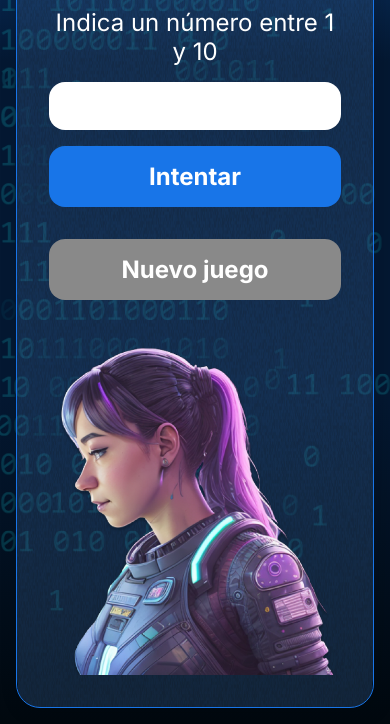
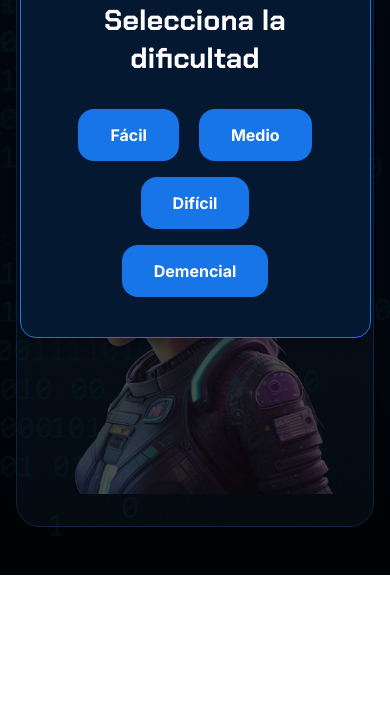
Before and after one commit to FACUU04/JSGAME, a plain HTML site: page index.html in a window 390 px wide. Shown: the part 269-993 px from the top of the page. After the commit the page ends 844 px from the top, so only its background shows below. Drawn offline with Linux system fonts and the light colour scheme.

Commit message:
Se agrego ventana flotante para seleccion de dificultad y se ajusto el codigo para poder elegir la dificultad del juego

```diff
--- a/app.js
+++ b/app.js
@@ -1,98 +1,94 @@
-window.addEventListener('resize', function() {
-    ajustarTamaño();
-});
+// Configuraciones de dificultad
+const dificultades = {
+    facil: { max: 10, intentos: 3 },
+    medio: { max: 50, intentos: 5 },
+    dificil: { max: 100, intentos: 7 },
+    demencial: { max: 150, intentos: 10 }
+};
 
-function ajustarTamaño() {
-    const width = window.innerWidth;
-    const container = document.querySelector('.container');
+let dificultadSeleccionada = 'facil'; // Dificultad por defecto
+let intentosMaximos = dificultades[dificultadSeleccionada].intentos;
+let numeroSecreto = 0;
+let intentos = 0;
 
-    if (width < 768) {
-        container.style.flexDirection = 'column';
-    } else {
-        container.style.flexDirection = 'row';
-    }
+// Mostrar la ventana de selección de dificultad
+function mostrarModal() {
+    document.getElementById('modalDificultad').classList.remove('hidden');
 }
 
-ajustarTamaño();  // Llamar a la función para el tamaño inicial
+// Ocultar la ventana de selección de dificultad
+function ocultarModal() {
+    document.getElementById('modalDificultad').classList.add('hidden');
+}
 
+// Seleccionar la dificultad y empezar el juego
+function seleccionarDificultad(dificultad) {
+    dificultadSeleccionada = dificultad;
+    numeroMaximo = dificultades[dificultad].max;
+    intentosMaximos = dificultades[dificultad].intentos;
 
-let numeroSecreto = 0;
-let intentos = 0;
-let listaNumerosSorteados = [];
-let numeroMaximo = 10;
+    // Ocultar el modal y mostrar las condiciones iniciales
+    ocultarModal();
+    condicionesIniciales();
+}
 
+// Generar el número secreto
+function generarNumeroSecreto() {
+    return Math.floor(Math.random() * numeroMaximo) + 1;
+    console.log(numeroSecreto)
+}
 
-
+// Actualizar texto en los elementos
 function asignarTextoElemento(elemento, texto) {
     let elementoHTML = document.querySelector(elemento);
     elementoHTML.innerHTML = texto;
-    return;
 }
 
+// Verificar el intento del usuario
 function verificarIntento() {
     let numeroDeUsuario = parseInt(document.getElementById('valorUsuario').value);
 
     if (numeroDeUsuario === numeroSecreto) {
-        asignarTextoElemento('p',`Acertaste, FELICIDADES GANASTE! en ${intentos} ${(intentos === 1) ? 'intento' : 'intentos'}`);
+        asignarTextoElemento('p', `🎉 ¡Acertaste! El número era ${numeroSecreto}. Lo lograste en ${intentos} intentos.`);
         document.getElementById('reiniciar').removeAttribute('disabled');
     } else {
-        //El usuario no acertó.
+        intentos++;
         if (numeroDeUsuario > numeroSecreto) {
-            asignarTextoElemento('p','El número que estoy pensando es mas chico');
+            asignarTextoElemento('p', 'El número es menor.');
         } else {
-            asignarTextoElemento('p','El número que estoy pensando es mas grande');
+            asignarTextoElemento('p', 'El número es mayor.');
         }
-        intentos++;
 
-        if (intentos > 3){
-            asignarTextoElemento('p', 'Alcanzaste el maximo de intentos GAME OVER :(');
+        if (intentos === intentosMaximos) {
+            asignarTextoElemento('p', `❌ ¡Game Over! El número era ${numeroSecreto}.`);
+            document.getElementById('reiniciar').removeAttribute('disabled');
         }
-        limpiarCaja();
     }
-    return;
+
+    limpiarCaja();
 }
 
+// Limpiar el campo de entrada
 function limpiarCaja() {
-    document.querySelector('#valorUsuario').value = '';
+    document.getElementById('valorUsuario').value = '';
 }
 
-function generarNumeroSecreto() {
-    let numeroGenerado =  Math.floor(Math.random()*numeroMaximo)+1;
+// Configurar condiciones iniciales del juego
+function condicionesIniciales() {
+    numeroSecreto = generarNumeroSecreto();
+    intentos = 0;
 
-    console.log(numeroGenerado);
-    console.log(listaNumerosSorteados);
-    //Si ya sorteamos todos los números
-    if (listaNumerosSorteados.length == numeroMaximo) {
-        asignarTextoElemento('p','Ya se sortearon todos los números posibles');
-    } else {
-        //Si el numero generado está incluido en la lista
-        if (listaNumerosSorteados.includes(numeroGenerado)) {
-            return generarNumeroSecreto();
-        } else {
-            listaNumerosSorteados.push(numeroGenerado);
-            return numeroGenerado;
-        }
-    }
+    asignarTextoElemento('h1', 'Adivina el número secreto');
+    asignarTextoElemento('p', `Indica un número entre 1 y ${numeroMaximo}. Tienes ${intentosMaximos} intentos.`);
+    console.log(`Número secreto: ${numeroSecreto}`); // Debug
 }
 
-function condicionesIniciales() {
-    asignarTextoElemento('h1','Juguemos a adivinar el numero');
-    asignarTextoElemento('p',`Indica un número entre 1 y ${numeroMaximo}`);
-    numeroSecreto = generarNumeroSecreto();
-    intentos = 1;
-    console.log(numeroSecreto);
+// Reiniciar el juego y volver a mostrar la ventana de selección
+function reiniciarJuego() {
+    limpiarCaja();
+    mostrarModal();
+    document.getElementById('reiniciar').setAttribute('disabled', 'true');
 }
 
-function reiniciarJuego() {
-    //limpiar caja
-    limpiarCaja();
-    //Indicar mensaje de intervalo de números
-    //Generar el número aleatorio
-    //Inicializar el número intentos
-    condicionesIniciales();
-    //Deshabilitar el botón de nuevo juego
-    document.querySelector('#reiniciar').setAttribute('disabled','true');
-
-}
-
-condicionesIniciales();
+// Mostrar el modal al cargar la página
+window.onload = mostrarModal;
--- a/index.html
+++ b/index.html
@@ -4,15 +4,31 @@
 <head>
     <meta charset="UTF-8">
     <meta name="viewport" content="width=device-width, initial-scale=1.0">
+
+    <!--Enlaces para GoogleFonts-->
     <link rel="preconnect" href="https://fonts.googleapis.com">
     <link rel="preconnect" href="https://fonts.gstatic.com" crossorigin>
     <link href="https://fonts.googleapis.com/css2?family=Chakra+Petch:wght@700&family=Inter:wght@400;700&display=swap"
         rel="stylesheet">
+
     <link rel="stylesheet" href="style.css">
     <title>JS Game</title>
 </head>
 
 <body>
+
+    <!--Ventana flotante para seleccionar dificultad-->
+    <div class="modal" id="modalDificultad">
+        <div class="modal__contenido">
+            <h2>Selecciona la dificultad</h2>
+            <button onclick="seleccionarDificultad('facil')">Fácil</button>
+            <button onclick="seleccionarDificultad('medio')">Medio</button>
+            <button onclick="seleccionarDificultad('dificil')">Difícil</button>
+            <button onclick="seleccionarDificultad('demencial')">Demencial</button>
+        </div>
+    </div>
+
+
 
     <div class="container">
         <div class="container__contenido">
--- a/style.css
+++ b/style.css
@@ -1,3 +1,60 @@
+
+/*Ventana flotante*/
+.modal {
+    position: fixed;
+    top: 0;
+    left: 0;
+    width: 100%;
+    height: 100%;
+    display: flex;
+    align-items: center;
+    justify-content: center;
+    background-color: rgba(0, 0, 0, 0.7);
+    z-index: 1000;
+}
+
+.modal__contenido {
+    background: #041832;
+    border: 1px solid #1875E8;
+    border-radius: 16px;
+    padding: 2rem;
+    text-align: center;
+    box-shadow: 0px 4px 20px rgba(0, 0, 0, 0.3);
+    color: white;
+    width: 90%;
+    max-width: 400px;
+}
+
+.modal__contenido h2 {
+    font-family: 'Chakra Petch', sans-serif;
+    font-size: 1.8rem;
+    margin-bottom: 1.5rem;
+}
+
+.modal__contenido button {
+    display: inline-block;
+    margin: 0.5rem;
+    border: none;
+    padding: 1rem 2rem;
+    border-radius: 16px;
+    background: #1875E8;
+    color: white;
+    font-size: 1rem;
+    cursor: pointer;
+    font-family: 'Inter', sans-serif;
+    font-weight: bold;
+}
+
+.modal__contenido button:hover {
+    background: #0056b3;
+}
+
+/* Ocultar el modal */
+.hidden {
+    display: none;
+}
+
+
 * {
     box-sizing: border-box;
     margin: 0;
@@ -94,6 +151,7 @@ body::before {
 .container__botones {
     display: flex;
     flex-direction: column;
+    margin-right: -5%;
     gap: 1rem;
     width: 100%;
 }
```
